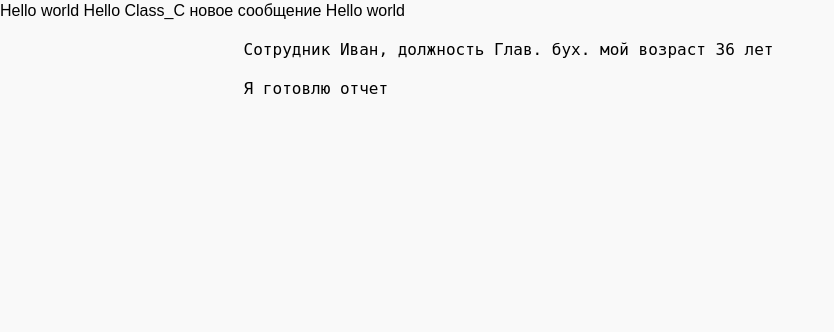
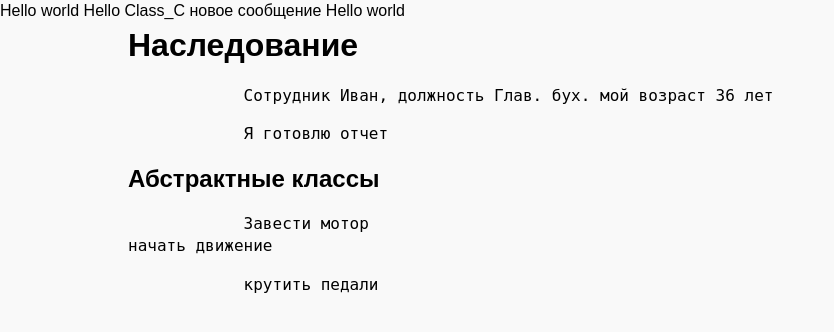
Before and after one commit to lexxmg/sandbox-php, a PHP site: page / in a window 1280 px wide. Shown: the top 332 px of the page, without its empty margins (0-834 px from the left). Run offline with PHP 8.4, Linux system fonts and the light colour scheme.

Commit message:
first commit

```diff
--- a/index.php
+++ b/index.php
@@ -25,6 +25,8 @@
 
   <body>
     <div class="fixed-container">
+        <h1>Наследование</h1>
+
         <pre>
             <?php $accountant->showEmployeeInfo()?>
         </pre>
@@ -32,6 +34,16 @@
         <pre>
             <?php $accountant->prepareReport()?>
         </pre>
+
+        <h2>Абстрактные классы</h2>
+
+        <pre>
+            <?php $car->move()?>
+        </pre>
+
+        <pre>
+            <?php $bicycle->move()?>
+        </pre>
     </div>
   </body>
 </html>
--- /dev/null
+++ b/php/Abstract.php
@@ -0,0 +1,30 @@
+<?php
+
+namespace php\classAbstract;
+
+abstract class Vehicle
+{
+    abstract function move();
+}
+
+/**
+ *
+ */
+class Car extends Vehicle
+{
+    public function move()
+    {
+        echo 'Завести мотор' . PHP_EOL . 'начать движение';
+    }
+}
+
+/**
+ *
+ */
+class Bicycle extends Vehicle
+{
+    public function move()
+    {
+        echo 'крутить педали';
+    }
+}
--- a/php/sandbox.php
+++ b/php/sandbox.php
@@ -10,14 +10,18 @@
 // private: свойства и методы с данным модификатором доступны только из текущего класса
 
 require_once $_SERVER['DOCUMENT_ROOT'] . '/php/Employee.php';
+require_once $_SERVER['DOCUMENT_ROOT'] . '/php/Abstract.php';
 require_once 'Class_B.php';
+
+use php\classAbstract as ca;
+
+$car = new ca\Car();
+$bicycle = new ca\Bicycle();
+
+
 
 $accountant = new employee\Accountant();
 $accountant->setParameters('Иван', 'Глав. бух.', 36);
-
-
-
-
 
 
 $bObject = new b\Class_B();
```
